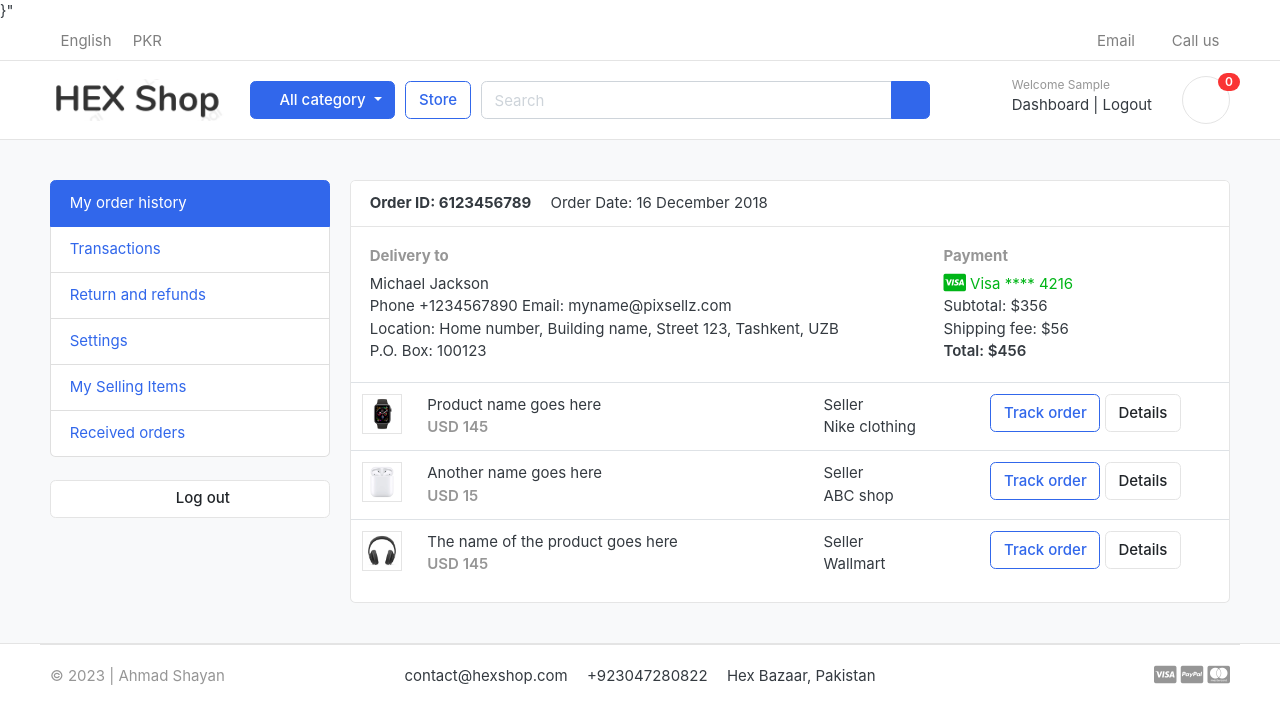
After one commit to AhmadShayan/FYP-HEX-Shop-Django, a Django app: page /accounts/ in a window 1280 px wide. The commit adds this page. Shown: the top 724 px of the page. Run offline with Django 4.2, Linux system fonts and the light colour scheme; the visitor is signed in with stand-in values (Sample User, id 1); data that the repository does not hold is empty; some libraries are stand-ins or nearby versions; some web fonts are replaced.

Commit message:
Add Dashboard, User Account Activation & Activation Link Expiry.

```diff
--- a/accounts/urls.py
+++ b/accounts/urls.py
@@ -5,4 +5,7 @@ urlpatterns = [
     path('register/', views.register, name='register'),
     path('login/', views.login, name='login'),
     path('logout/', views.logout, name='logout'),
+    path('dashboard/', views.dashboard, name='dashboard'),
+    path('', views.dashboard, name='dashboard'),
+    path('activate/<uidb64>/<token>/', views.activate, name='activate')
 ]
--- a/accounts/views.py
+++ b/accounts/views.py
@@ -3,6 +3,16 @@ from .forms import RegistrationForm
 from .models import Account
 from django.contrib import messages, auth
 from django.contrib.auth.decorators import login_required
+
+# Email Verification
+from django.contrib.sites.shortcuts import get_current_site
+from django.template.loader import render_to_string
+from django.utils.http import urlsafe_base64_encode, urlsafe_base64_decode
+from django.contrib.auth.tokens import default_token_generator
+from django.core.mail import EmailMessage
+from django.utils.encoding import force_bytes
+from django.http import HttpResponse
+
 
 def register(request):
     if request.method == 'POST':
@@ -18,8 +28,21 @@ def register(request):
             user = Account.objects.create_user(first_name=first_name, last_name=last_name, email=email, username=username, password=password)
             user.phone_number = phone_number
             user.save()
-            messages.success(request, 'Registration Successful')
-            return redirect('register')
+
+            #USER_ACTIVATION
+            current_site = get_current_site(request)
+            mail_subject = 'Please activate your account'
+            message = render_to_string('accounts/account_verification_email.html', {
+                'user': user,
+                'domain': current_site,
+                'uid': urlsafe_base64_encode(force_bytes(user.pk)),
+                'token': default_token_generator.make_token(user),
+            })
+            to_email = email
+            send_email = EmailMessage(mail_subject, message, to=[to_email])
+            send_email.send()
+            # messages.success(request, 'Thank you for registering with us. We have sent you a verification email to your email address. Please verify it.')
+            return redirect('/accounts/login/?command=verification&email='+email)
     else:
         form = RegistrationForm()
     context = {
@@ -36,8 +59,8 @@ def login(request):
 
         if user is not None:
             auth.login(request, user)
-            # messages.success(request, 'Login Successful')
-            return redirect('home')
+            messages.success(request, 'Logged In Successfully')
+            return redirect('dashboard')
         else:
             messages.error(request, 'Invalid Credentials')
             return redirect('login')
@@ -48,3 +71,23 @@ def logout(request):
     auth.logout(request)
     messages.success(request, 'Logout Successful')
     return redirect('login')
+
+def activate(request, uidb64, token):
+    try:
+        uid = urlsafe_base64_decode(uidb64).decode()
+        user = Account._default_manager.get(pk=uid)
+    except(TypeError, ValueError, OverflowError, Account.DoesNotExist):
+        user = None
+
+    if user is not None and default_token_generator.check_token(user, token):
+        user.is_active = True
+        user.save()
+        messages.success(request, 'Account Activated Successfully')
+        return redirect('login')
+    else:
+        messages.error(request, 'Invalid Activation Link')
+        return redirect('register')
+
+@login_required(login_url = 'login')
+def dashboard(request):
+    return render(request, 'accounts/dashboard.html')
--- /dev/null
+++ b/templates/accounts/dashboard.html
@@ -0,0 +1,101 @@
+{% extends 'base.html' %}
+
+{% block content %}
+
+<!-- ========================= SECTION CONTENT ========================= -->
+<section class="section-conten padding-y bg">
+
+    {% include 'includes/alerts.html' %}
+
+    <div class="container">
+        <div class="row">
+        <aside class="col-md-3">
+            <!--   SIDEBAR   -->
+            <ul class="list-group">
+                <a class="list-group-item active" href="#"> My order history </a>
+                <a class="list-group-item" href="#"> Transactions </a>
+                <a class="list-group-item" href="#"> Return and refunds </a>
+                <a class="list-group-item" href="#">Settings </a>
+                <a class="list-group-item" href="#"> My Selling Items </a>
+                <a class="list-group-item" href="#"> Received orders </a>
+            </ul>
+            <br>
+            <a class="btn btn-light btn-block" href="{% url 'logout' %}"> <i class="fa fa-power-off"></i> <span class="text">Log out</span> </a>
+            <!--   SIDEBAR .//END   -->
+        </aside>
+        <main class="col-md-9">
+            <article class="card">
+            <header class="card-header">
+                <strong class="d-inline-block mr-3">Order ID: 6123456789</strong>
+                <span>Order Date: 16 December 2018</span>
+            </header>
+            <div class="card-body">
+                <div class="row">
+                    <div class="col-md-8">
+                        <h6 class="text-muted">Delivery to</h6>
+                        <p>Michael Jackson <br>
+                        Phone +1234567890 Email: myname@pixsellz.com <br>
+                        Location: Home number, Building name, Street 123,  Tashkent, UZB <br>
+                        P.O. Box: 100123
+                         </p>
+                    </div>
+                    <div class="col-md-4">
+                        <h6 class="text-muted">Payment</h6>
+                        <span class="text-success">
+                            <i class="fab fa-lg fa-cc-visa"></i>
+                            Visa  **** 4216
+                        </span>
+                        <p>Subtotal: $356 <br>
+                         Shipping fee:  $56 <br>
+                         <span class="b">Total:  $456 </span>
+                        </p>
+                    </div>
+                </div> <!-- row.// -->
+            </div> <!-- card-body .// -->
+            <div class="table-responsive">
+            <table class="table table-hover">
+                <tr>
+                    <td width="65">
+                        <img src="../images/items/1.jpg" class="img-xs border">
+                    </td>
+                    <td>
+                        <p class="title mb-0">Product name goes here </p>
+                        <var class="price text-muted">USD 145</var>
+                    </td>
+                    <td> Seller <br> Nike clothing </td>
+                    <td width="250"> <a href="#" class="btn btn-outline-primary">Track order</a> <a href="#" class="btn btn-light"> Details </a> </td>
+                </tr>
+                <tr>
+                    <td>
+                        <img src="../images/items/2.jpg" class="img-xs border">
+                    </td>
+                    <td>
+                        <p class="title mb-0">Another name goes here </p>
+                        <var class="price text-muted">USD 15</var>
+                    </td>
+                    <td> Seller <br> ABC shop </td>
+                    <td> <a href="#" class="btn btn-outline-primary">Track order</a> <a href="#" class="btn btn-light"> Details </a> </td>
+                </tr>
+                <tr>
+                    <td>
+                        <img src="../images/items/3.jpg" class="img-xs border">
+                    </td>
+                    <td>
+                        <p class="title mb-0">The name of the product  goes here </p>
+                        <var class="price text-muted">USD 145</var>
+                    </td>
+                    <td> Seller <br> Wallmart </td>
+                    <td> <a href="#" class="btn btn-outline-primary">Track order</a> <a href="#" class="btn btn-light"> Details </a> </td>
+                </tr>
+            </table>
+            </div> <!-- table-responsive .end// -->
+            </article> <!-- order-group.// -->
+        </main>
+    </div> <!-- row.// -->
+    </div>
+
+
+    </section>
+    <!-- ========================= SECTION CONTENT END// ========================= -->
+
+{% endblock %}
--- a/templates/includes/navbar.html
+++ b/templates/includes/navbar.html
@@ -76,7 +76,7 @@
                         <div class="widget-header">
                             <small class="title text-muted">Welcome {{user.first_name}}</small>
                             <div>
-                                <a href="#">Dashboard</a> <span class="dark-transp"> | </span>
+                                <a href="{% url 'dashboard' %}">Dashboard</a> <span class="dark-transp"> | </span>
                                 <a href="{% url 'logout' %}">Logout</a>
                             </div>
                         </div>
```
Also changed, not shown: hexshop/settings.py (+8 -0 lines), templates/accounts/account_verification_email.html (added, +10 -0 lines), templates/accounts/login.html (+17 -0 lines).
